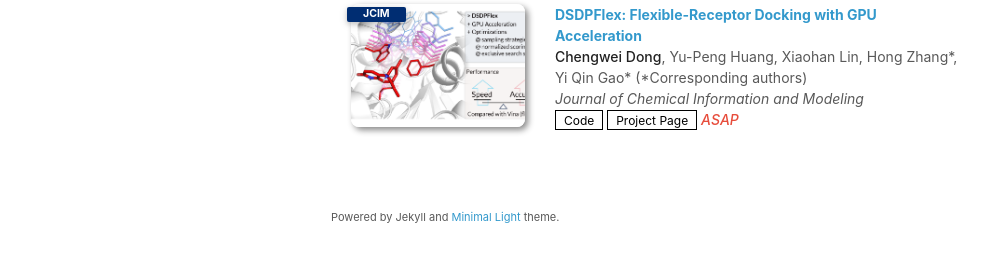
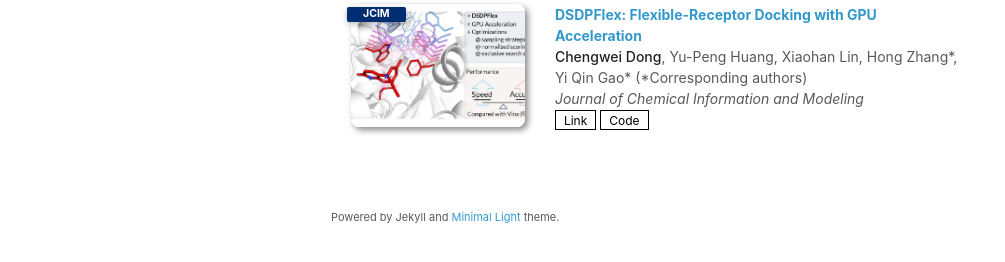
Before and after one commit to HCAya/profile, a Jekyll site: the page built from index.md, in a window 1280 px wide. Shown: the part 525-787 px from the top of the page, without its empty margins (139-1144 px from the left). Built offline with Jekyll 4.4.1, drawn with Linux system fonts in a browser that asks for light colours; a style sheet for code colours, icons or effects is not loaded; our own code applies the rules of GitHub Pages for plain Markdown files.

Commit message:
Update publications.yml

```diff
--- a/_data/publications.yml
+++ b/_data/publications.yml
@@ -4,7 +4,6 @@ main:
     authors: <strong>Chengwei Dong</strong>, Yu-Peng Huang, Xiaohan Lin, Hong Zhang*, Yi Qin Gao* (*Corresponding authors)
     conference_short: JCIM
     conference: Journal of Chemical Information and Modeling
-    page: https://doi.org/10.1021/acs.jcim.4c01715
+    pdf: https://doi.org/10.1021/acs.jcim.4c01715
     code: https://github.com/PKUGaoGroup/DSDPFlex
     image: ./assets/img/DSDPFlex-TOC-dpi300-1.png
-    notes: ASAP
```
